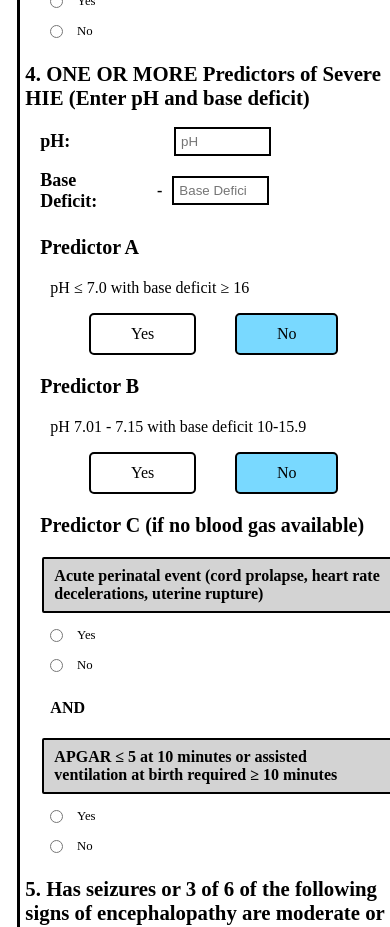
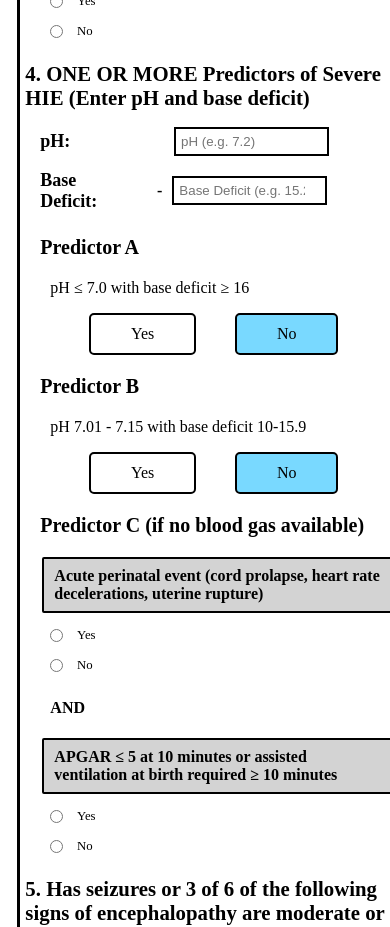
Before and after one commit to alexmerlo23/NeoCare, a React (Vite) app in the folder frontend/: page / in a window 390 px wide. Shown: the part 920-1847 px from the top of the page. Built offline with nearby package versions, Linux system fonts and the light colour scheme; a web font is replaced by a local one.

Commit message:
CSS changes

```diff
--- a/frontend/src/pages/RightBranch/RightBranch.css
+++ b/frontend/src/pages/RightBranch/RightBranch.css
@@ -159,7 +159,7 @@
 }
 
 .input-group input {
-    width: 15%;
+    width: 20%;
     padding: 5px;
     border: 2px solid black;
     box-sizing: border-box;
@@ -399,7 +399,7 @@
 
 
     .input-group input {
-        width: 25%;
+        width: 40%;
     }
 
     .summary-section h1 {
--- a/frontend/src/pages/RightBranch/RightBranch.jsx
+++ b/frontend/src/pages/RightBranch/RightBranch.jsx
@@ -310,7 +310,7 @@ newCriteria.signs_of_encephalopathy = numSigns;
                         type="number"
                         value={Ph}
                         onChange={(e) => setPh(e.target.value)}
-                        placeholder="pH"
+                        placeholder="pH (e.g. 7.2)"
                         step="0.01"
                     />
                 </div>
@@ -321,7 +321,7 @@ newCriteria.signs_of_encephalopathy = numSigns;
                         type="number"
                         value={BaseDeficit}
                         onChange={(e) => setBaseDeficit(e.target.value)}
-                        placeholder="Base Deficit"
+                        placeholder="Base Deficit (e.g. 15.2)"
                         step="0.01"
                     />
                 </div>
```
